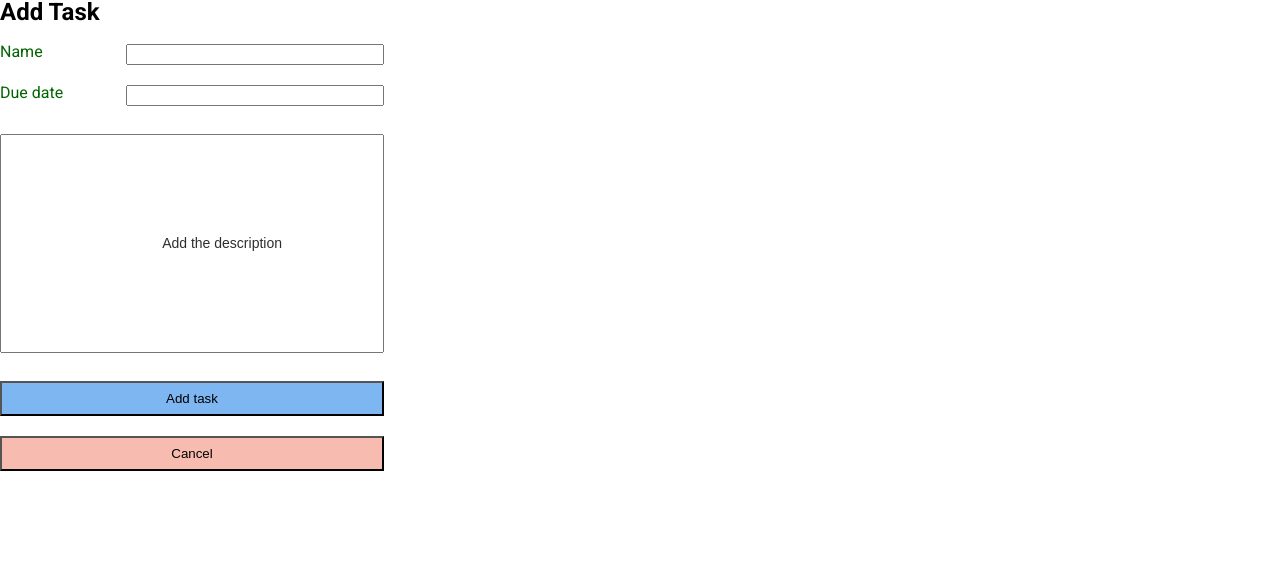
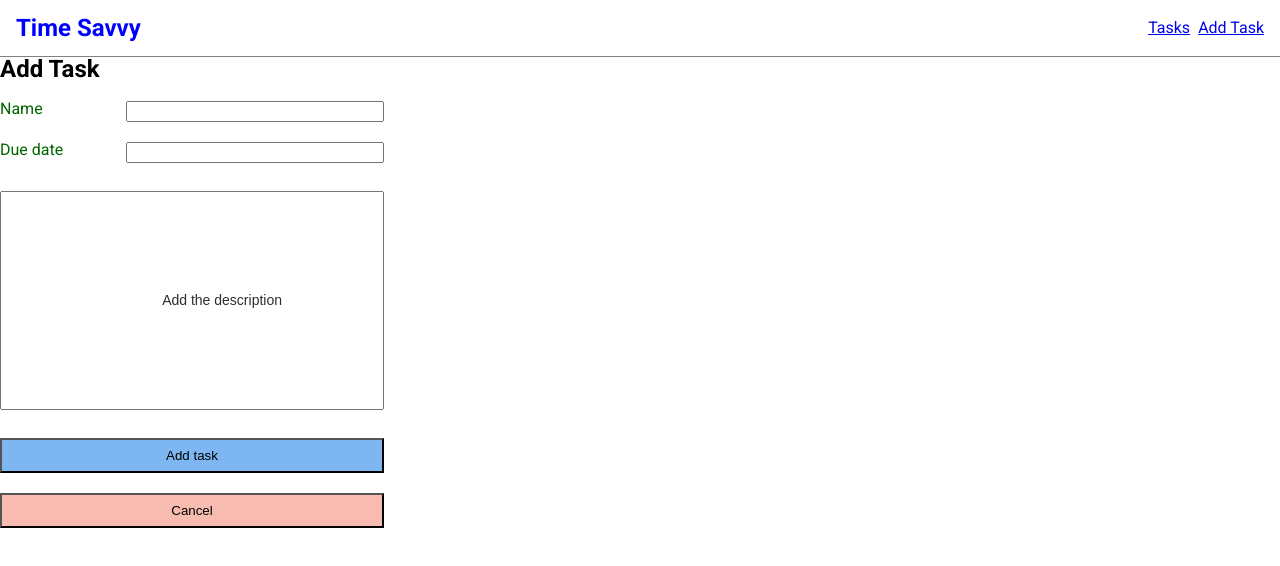
Before and after one commit to AmberG31/TimeSavyy, a React (Create React App) app in the folder frontend/: page /tasks/add in a window 1280 px wide. Shown: the top 566 px of the page. Built offline with nearby package versions, Linux system fonts and the light colour scheme.

Commit message:
Added a navbar and layout
Co-authored-by: terryhycheng <terryhycheng@gmail.com>

```diff
--- a/frontend/src/App.tsx
+++ b/frontend/src/App.tsx
@@ -2,9 +2,12 @@ import "./App.scss";
 import { Routes, Route } from "react-router-dom";
 import TaskForm from "./components/TaskForm/TaskForm";
 import TaskList from "./components/TaskList/TaskList";
+import MainLayout from "./components/Layouts/MainLayout";
 
 function App() {
   return (
+    <>
+      <MainLayout>
         <Routes>
           <Route path="/" element={<h1>hello world!</h1>} />
           <Route path="/tasks">
@@ -12,6 +15,8 @@ function App() {
             <Route path="add" element={<TaskForm />} />
           </Route>
         </Routes>
+      </MainLayout>
+    </>
   );
 }
 
--- /dev/null
+++ b/frontend/src/components/Layouts/MainLayout.tsx
@@ -0,0 +1,13 @@
+import React, { PropsWithChildren } from "react";
+import NavBar from "../NavBar/NavBar";
+
+const MainLayout = ({ children }: PropsWithChildren) => {
+  return (
+    <div>
+      <NavBar />
+      {children}
+    </div>
+  );
+};
+
+export default MainLayout;
--- /dev/null
+++ b/frontend/src/components/NavBar/NavBar.module.scss
@@ -0,0 +1,12 @@
+.container {
+  display: flex;
+  justify-content: space-between;
+  align-items: center;
+  padding: 1rem;
+  border-bottom: 1px solid gray;
+
+  nav {
+    display: flex;
+    gap: 0.5rem;
+  }
+}
--- /dev/null
+++ b/frontend/src/components/NavBar/NavBar.tsx
@@ -0,0 +1,17 @@
+import React from "react";
+import { Link } from "react-router-dom";
+import styles from "./NavBar.module.scss";
+
+const NavBar = () => {
+  return (
+    <div className={styles.container}>
+      <h1>Time Savvy</h1>
+      <nav>
+        <Link to="/tasks">Tasks</Link>
+        <Link to="/tasks/add">Add Task</Link>
+      </nav>
+    </div>
+  );
+};
+
+export default NavBar;
```
Lines whose indentation alone changed are shown as unchanged.
